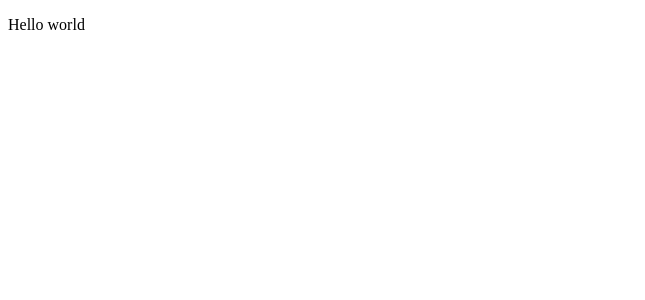
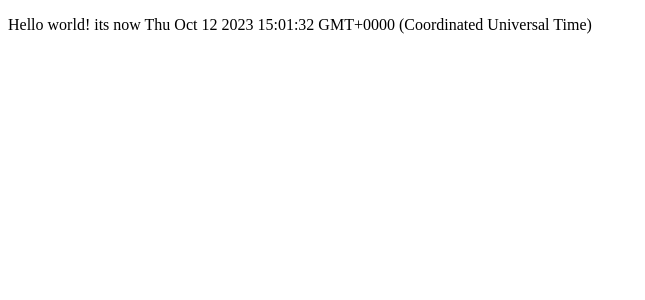
Before and after one commit to DEVAVISWA/react, a React (Vite) app: page / in a window 1280 px wide. Shown: the top 300 px of the page, without its empty margins (0-645 px from the left). Built offline with nearby package versions, Linux system fonts and the light colour scheme.

Commit message:
dynamically added time

```diff
--- a/src/App.jsx
+++ b/src/App.jsx
@@ -1,10 +1,12 @@
 const App= () =>{
 
   console.log('hello from component')
+  const now= new Date()
+  console.log(now)
 
   return (
   <div>
-    <p>Hello world</p>
+    <p>Hello world! its now { now.toString() }</p>
   </div>
 
   )
```
